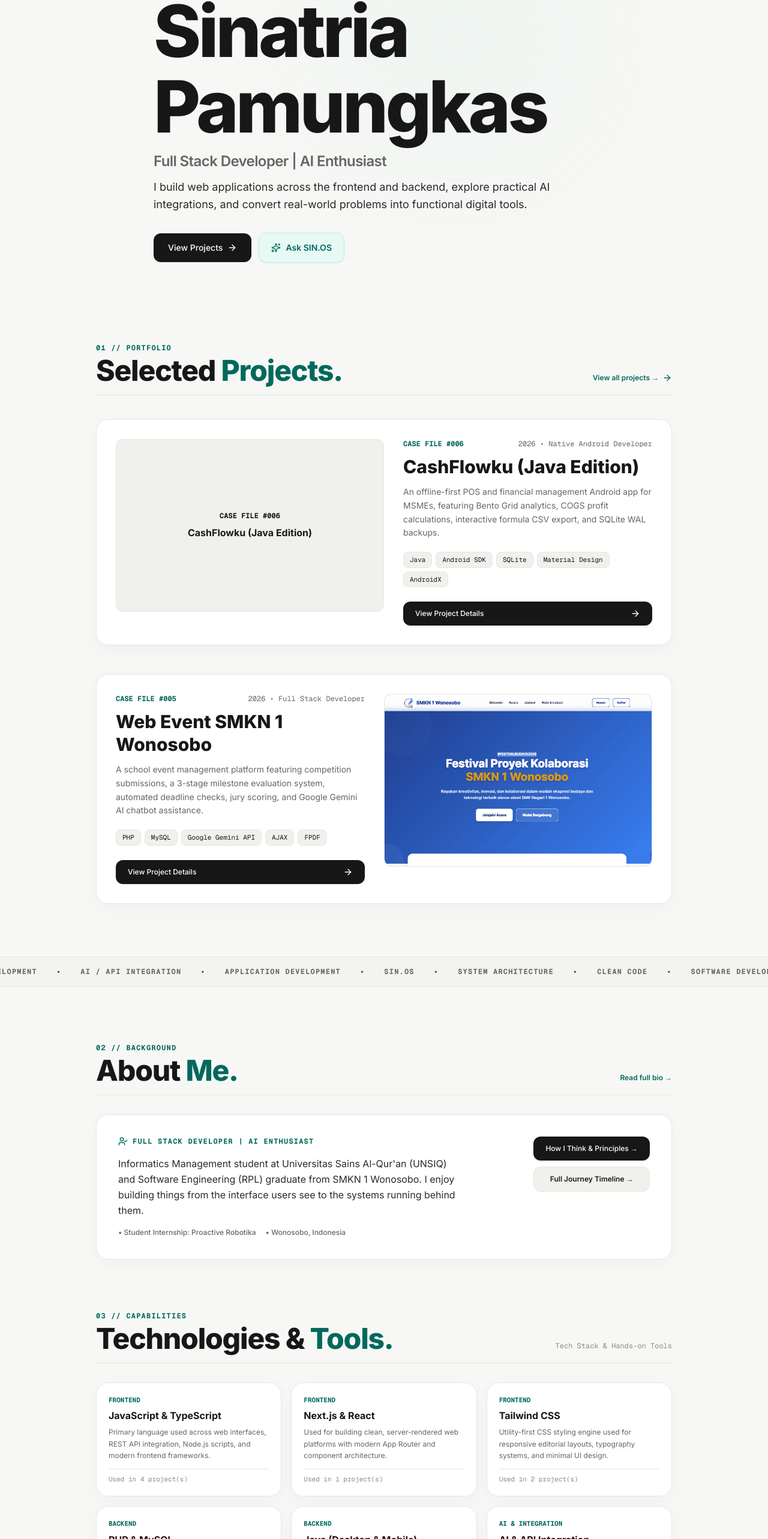
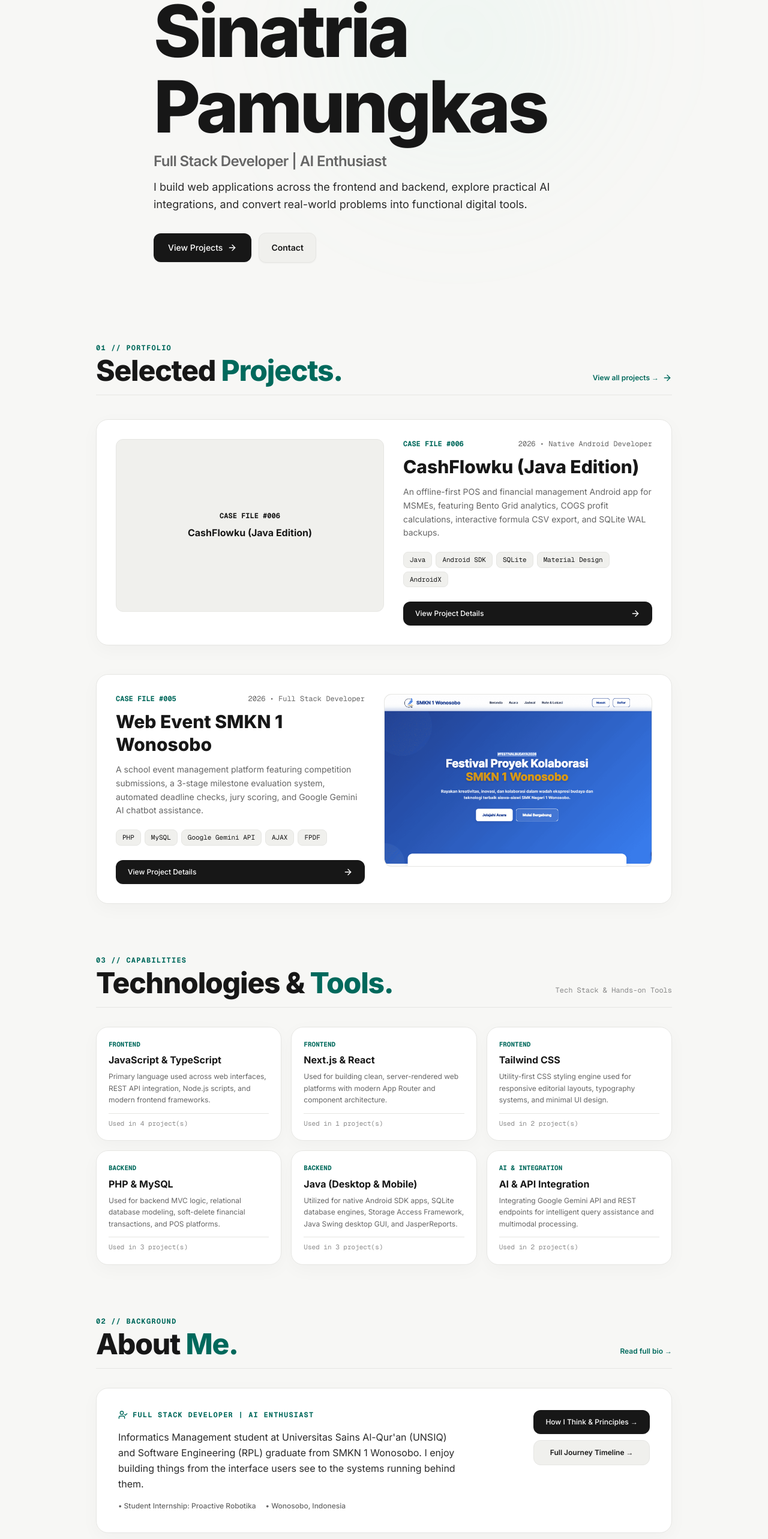
Before and after one commit to sntrpmks/sinos-portofolio, a Next.js app: page / in a window 1280 px wide. Shown: the part 179-2745 px from the top of the page at 60% size. Built offline with nearby package versions, Linux system fonts and the light colour scheme.

Commit message:
refactor: industrial-grade portfolio refactor - streamline homepage hierarchy and CTAs

```diff
--- a/src/components/hero/HeroSection.tsx
+++ b/src/components/hero/HeroSection.tsx
@@ -56,7 +56,7 @@ export function HeroSection() {
           </motion.p>
         </div>
 
-        {/* Clean Dual CTAs: View my work & Ask SIN.OS */}
+        {/* Clean Dual CTAs: View my work & Contact */}
         <motion.div
           initial={{ opacity: 0, y: 6 }}
           animate={{ opacity: 1, y: 0 }}
@@ -71,13 +71,12 @@ export function HeroSection() {
             <ArrowRight className="w-4 h-4" />
           </Link>
 
-          <button
-            onClick={() => setAiModalOpen(true)}
-            className="flex items-center gap-2 px-5 py-3.5 rounded-xl bg-[#E6F9F5] text-[#00695C] border border-[#B2F3E5] font-semibold text-sm hover:bg-[#A9F1DF] hover:text-[#171717] hover:border-[#A9F1DF] transition-all shadow-xs"
+          <Link
+            href="/contact"
+            className="flex items-center gap-2 px-5 py-3.5 rounded-xl bg-[#F0F0ED] border border-[#E6E6E3] text-[#171717] font-semibold text-sm hover:border-[#171717] transition-all shadow-xs"
           >
-            <Sparkles className="w-4 h-4" />
-            <span>{t.hero.ctaAi}</span>
-          </button>
+            <span>{t.nav.contact}</span>
+          </Link>
         </motion.div>
       </div>
     </section>
--- a/src/components/home/HomePageClient.tsx
+++ b/src/components/home/HomePageClient.tsx
@@ -5,10 +5,9 @@ import Link from "next/link";
 import Image from "next/image";
 import { motion, useReducedMotion } from "framer-motion";
 import { HeroSection } from "@/components/hero/HeroSection";
-import { MarqueeTicker } from "@/components/ui/MarqueeTicker";
 import { SectionReveal } from "@/components/ui/SectionReveal";
 import { useViewMode } from "@/components/context/ViewModeContext";
-import { getLocalizedProject, getLocalizedTechItem, getLocalizedCertificate } from "@/lib/content-helpers";
+import { getLocalizedProject, getLocalizedTechItem } from "@/lib/content-helpers";
 import { Project, Experience, TechItem, Certificate } from "@/types/content";
 import { ArrowRight, Mail, Sparkles, UserCheck } from "lucide-react";
 
@@ -19,15 +18,12 @@ interface HomePageClientProps {
   certificates: Certificate[];
 }
 
-export function HomePageClient({ projects, skills, certificates }: HomePageClientProps) {
+export function HomePageClient({ projects, skills }: HomePageClientProps) {
   const { locale, setAiModalOpen, t } = useViewMode();
   const shouldReduceMotion = useReducedMotion();
 
   // Selected featured projects (Web Event & CashFlowKu)
   const selectedProjects = projects.slice(0, 2);
-
-  // Selected top credentials
-  const selectedCredentials = certificates.slice(0, 4);
 
   return (
     <div className="flex flex-col gap-16 pb-20">
@@ -36,7 +32,6 @@ export function HomePageClient({ projects, skills, certificates }: HomePageClien
 
       {/* Main Single Unified Flow Container */}
       <div className="px-4 sm:px-8 max-w-5xl mx-auto w-full flex flex-col gap-20">
-
         {/* 02. SELECTED WORK */}
         <SectionReveal className="flex flex-col gap-10">
           <div className="flex items-end justify-between border-b border-[#E6E6E3] pb-4">
@@ -45,7 +40,8 @@ export function HomePageClient({ projects, skills, certificates }: HomePageClien
                 {t.selectedWork.tag}
               </span>
               <h2 className="text-3xl sm:text-5xl font-extrabold text-[#171717] tracking-tight leading-none mt-1">
-                {t.selectedWork.titleMain}<span className="text-[#00695C]">{t.selectedWork.titleAccent}</span>
+                {t.selectedWork.titleMain}
+                <span className="text-[#00695C]">{t.selectedWork.titleAccent}</span>
               </h2>
             </div>
             <Link
@@ -80,8 +76,12 @@ export function HomePageClient({ projects, skills, certificates }: HomePageClien
                       />
                     ) : (
                       <div className="w-full h-full flex flex-col items-center justify-center gap-2 text-[#8A8A8A] p-4 text-center">
-                        <span className="text-xs font-mono-code font-bold text-[#171717]">{project.caseFileId}</span>
-                        <span className="text-base font-bold text-[#171717]">{project.title}</span>
+                        <span className="text-xs font-mono-code font-bold text-[#171717]">
+                          {project.caseFileId}
+                        </span>
+                        <span className="text-base font-bold text-[#171717]">
+                          {project.title}
+                        </span>
                       </div>
                     )}
                   </div>
@@ -90,8 +90,12 @@ export function HomePageClient({ projects, skills, certificates }: HomePageClien
                   <div className="w-full lg:w-1/2 flex flex-col justify-between gap-6">
                     <div className="flex flex-col gap-3">
                       <div className="flex items-center justify-between text-xs font-mono-code text-[#666666]">
-                        <span className="font-bold text-[#00695C] uppercase">{project.caseFileId}</span>
-                        <span>{project.year} • {project.role}</span>
+                        <span className="font-bold text-[#00695C] uppercase">
+                          {project.caseFileId}
+                        </span>
+                        <span>
+                          {project.year} • {project.role}
+                        </span>
                       </div>
 
                       <h3 className="text-2xl sm:text-3xl font-extrabold text-[#171717] group-hover:text-[#00695C] transition-colors leading-tight">
@@ -128,15 +132,57 @@ export function HomePageClient({ projects, skills, certificates }: HomePageClien
           </div>
         </SectionReveal>
 
-      </div>
+        {/* 03. CAPABILITIES */}
+        <SectionReveal className="flex flex-col gap-8">
+          <div className="flex items-end justify-between border-b border-[#E6E6E3] pb-4">
+            <div>
+              <span className="text-xs font-mono-code font-bold uppercase tracking-widest text-[#00695C]">
+                {t.capabilities.tag}
+              </span>
+              <h2 className="text-3xl sm:text-5xl font-extrabold text-[#171717] tracking-tight leading-none mt-1">
+                {t.capabilities.titleMain}
+                <span className="text-[#00695C]">{t.capabilities.titleAccent}</span>
+              </h2>
+            </div>
+            <span className="text-xs font-mono-code text-[#8A8A8A] mb-1">
+              {t.capabilities.subhead}
+            </span>
+          </div>
 
-      {/* EDITORIAL MARQUEE TICKER */}
-      <MarqueeTicker />
+          <div className="grid grid-cols-1 sm:grid-cols-2 md:grid-cols-3 gap-4">
+            {skills.map((rawSkill) => {
+              const skill = getLocalizedTechItem(rawSkill, locale);
+              return (
+                <motion.div
+                  key={skill.id}
+                  whileHover={shouldReduceMotion ? undefined : { y: -2 }}
+                  className="card-minimal p-5 flex flex-col justify-between gap-3 card-minimal-interactive"
+                >
+                  <div className="flex flex-col gap-1.5">
+                    <span className="text-[11px] font-mono-code font-bold text-[#00695C] uppercase">
+                      {skill.category === "AI & Integration" && locale === "id"
+                        ? "Integrasi AI"
+                        : skill.category}
+                    </span>
+                    <h3 className="text-base font-bold text-[#171717]">
+                      {skill.name}
+                    </h3>
+                    <p className="text-xs text-[#666666] leading-relaxed">
+                      {skill.description}
+                    </p>
+                  </div>
 
-      {/* Main Container Continued */}
-      <div className="px-4 sm:px-8 max-w-5xl mx-auto w-full flex flex-col gap-20">
+                  <div className="pt-2 border-t border-[#E6E6E3] text-[11px] font-mono-code text-[#8A8A8A]">
+                    {t.capabilities.verifiedIn} {skill.projectCount}{" "}
+                    {t.capabilities.projectsCount}
+                  </div>
+                </motion.div>
+              );
+            })}
+          </div>
+        </SectionReveal>
 
-        {/* 03. ABOUT & EXPERIENCE */}
+        {/* 04. ABOUT & JOURNEY SUMMARY */}
         <SectionReveal className="flex flex-col gap-8">
           <div className="flex items-end justify-between border-b border-[#E6E6E3] pb-4">
             <div>
@@ -144,10 +190,14 @@ export function HomePageClient({ projects, skills, certificates }: HomePageClien
                 {t.about.tag}
               </span>
               <h2 className="text-3xl sm:text-5xl font-extrabold text-[#171717] tracking-tight leading-none mt-1">
-                {t.about.titleMain}<span className="text-[#00695C]">{t.about.titleAccent}</span>
+                {t.about.titleMain}
+                <span className="text-[#00695C]">{t.about.titleAccent}</span>
               </h2>
             </div>
-            <Link href="/about" className="text-xs font-semibold text-[#00695C] hover:underline mb-1">
+            <Link
+              href="/about"
+              className="text-xs font-semibold text-[#00695C] hover:underline mb-1"
+            >
               {t.about.readFullBio}
             </Link>
           </div>
@@ -187,92 +237,10 @@ export function HomePageClient({ projects, skills, certificates }: HomePageClien
             </div>
           </div>
         </SectionReveal>
-
-        {/* 04. CAPABILITIES */}
-        <SectionReveal className="flex flex-col gap-8">
-          <div className="flex items-end justify-between border-b border-[#E6E6E3] pb-4">
-            <div>
-              <span className="text-xs font-mono-code font-bold uppercase tracking-widest text-[#00695C]">
-                {t.capabilities.tag}
-              </span>
-              <h2 className="text-3xl sm:text-5xl font-extrabold text-[#171717] tracking-tight leading-none mt-1">
-                {t.capabilities.titleMain}<span className="text-[#00695C]">{t.capabilities.titleAccent}</span>
-              </h2>
-            </div>
-            <span className="text-xs font-mono-code text-[#8A8A8A] mb-1">{t.capabilities.subhead}</span>
-          </div>
-
-          <div className="grid grid-cols-1 sm:grid-cols-2 md:grid-cols-3 gap-4">
-            {skills.map((rawSkill) => {
-              const skill = getLocalizedTechItem(rawSkill, locale);
-              return (
-                <motion.div
-                  key={skill.id}
-                  whileHover={shouldReduceMotion ? undefined : { y: -2 }}
-                  className="card-minimal p-5 flex flex-col justify-between gap-3 card-minimal-interactive"
-                >
-                  <div className="flex flex-col gap-1.5">
-                    <span className="text-[11px] font-mono-code font-bold text-[#00695C] uppercase">
-                      {skill.category === "AI & Integration" && locale === "id" ? "Integrasi AI" : skill.category}
-                    </span>
-                    <h3 className="text-base font-bold text-[#171717]">{skill.name}</h3>
-                    <p className="text-xs text-[#666666] leading-relaxed">{skill.description}</p>
-                  </div>
-
-                  <div className="pt-2 border-t border-[#E6E6E3] text-[11px] font-mono-code text-[#8A8A8A]">
-                    {t.capabilities.verifiedIn} {skill.projectCount} {t.capabilities.projectsCount}
-                  </div>
-                </motion.div>
-              );
-            })}
-          </div>
-        </SectionReveal>
-
-        {/* 05. SELECTED MILESTONES */}
-        <SectionReveal className="flex flex-col gap-8">
-          <div className="flex items-end justify-between border-b border-[#E6E6E3] pb-4">
-            <div>
-              <span className="text-xs font-mono-code font-bold uppercase tracking-widest text-[#00695C]">
-                {t.milestones.tag}
-              </span>
-              <h2 className="text-3xl sm:text-5xl font-extrabold text-[#171717] tracking-tight leading-none mt-1">
-                {t.milestones.titleMain}<span className="text-[#00695C]">{t.milestones.titleAccent}</span>
-              </h2>
-            </div>
-            <Link href="/journey" className="text-xs font-semibold text-[#00695C] hover:underline mb-1">
-              {t.milestones.viewAll} ({certificates.length}) →
-            </Link>
-          </div>
-
-          <div className="grid grid-cols-1 sm:grid-cols-2 md:grid-cols-4 gap-4">
-            {selectedCredentials.map((rawCert) => {
-              const cert = getLocalizedCertificate(rawCert, locale);
-              return (
-                <motion.div
-                  key={cert.id}
-                  whileHover={shouldReduceMotion ? undefined : { y: -2 }}
-                  className="card-minimal p-5 flex flex-col justify-between gap-3 card-minimal-interactive"
-                >
-                  <div className="flex flex-col gap-2">
-                    <div className="flex items-center justify-between text-xs font-mono-code text-[#666666]">
-                      <span className="font-bold text-[#00695C] uppercase">{cert.issuer}</span>
-                      <span>{cert.issueDate}</span>
-                    </div>
-                    <h3 className="text-sm font-bold text-[#171717]">{cert.title}</h3>
-                    <p className="text-xs text-[#2A2A2A] leading-relaxed line-clamp-2">
-                      {cert.description}
-                    </p>
-                  </div>
-                </motion.div>
-              );
-            })}
-          </div>
-        </SectionReveal>
-
       </div>
 
-      {/* AI ASSISTANT UTILITY CARD */}
-      <SectionReveal className="px-4 sm:px-8 max-w-5xl mx-auto w-full mt-6">
+      {/* 05. ASK SIN.OS AI UTILITY CARD */}
+      <SectionReveal className="px-4 sm:px-8 max-w-5xl mx-auto w-full mt-4">
         <div className="card-minimal p-7 sm:p-8 flex flex-col md:flex-row items-center justify-between gap-6 border-l-4 border-l-[#00695C]">
           <div className="flex flex-col gap-1.5">
             <div className="flex items-center gap-2 text-[#00695C] font-mono-code text-xs font-bold">
@@ -302,7 +270,8 @@ export function HomePageClient({ projects, skills, certificates }: HomePageClien
               {t.contact.tag}
             </span>
             <h2 className="text-3xl sm:text-5xl font-extrabold text-[#171717] tracking-tight leading-none">
-              {t.contact.titleMain}<span className="text-[#00695C]">{t.contact.titleAccent}</span>
+              {t.contact.titleMain}
+              <span className="text-[#00695C]">{t.contact.titleAccent}</span>
             </h2>
             <p className="text-sm text-[#666666] max-w-md leading-relaxed">
               {t.contact.description}
--- a/src/lib/i18n.ts
+++ b/src/lib/i18n.ts
@@ -278,7 +278,7 @@ export const translations: Record<Locale, TranslationSchema> = {
       tag: "EXPERIMENTAL LAB",
       titleMain: "SIN.OS ",
       titleAccent: "Lab.",
-      subtitle: "Small interactive mini-games and developer puzzles built around how I think about systems.",
+      subtitle: "Small experiments, interactions, and things I build just because I can.",
       playableTag: "MINI-GAME",
       comingSoonTag: "COMING SOON",
       playBtn: "Play",
@@ -480,7 +480,7 @@ export const translations: Record<Locale, TranslationSchema> = {
       tag: "LAB EKSPERIMEN",
       titleMain: "SIN.OS ",
       titleAccent: "Lab.",
-      subtitle: "Mini-game interaktif santai yang dirancang di sekitar logika berpikir seorang Full Stack Developer.",
+      subtitle: "Eksperimen kecil, interaksi, dan hal-hal yang saya buat karena ingin mencoba.",
       playableTag: "MINI-GAME",
       comingSoonTag: "SEGERA HADIR",
       playBtn: "Main",
```
